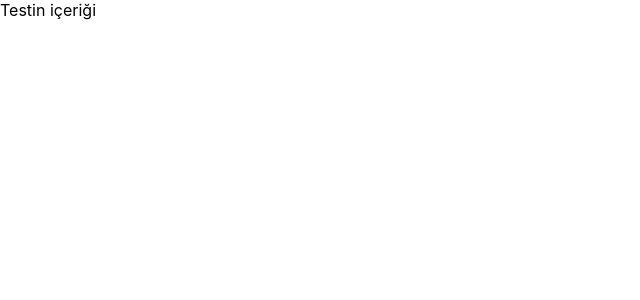
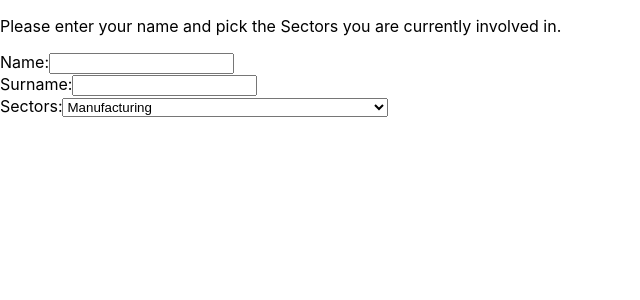
Before and after one commit to SadiKISLAR/task-02-02-23, a React (Create React App) app: page / in a window 1280 px wide. Shown: the top 300 px of the page, without its empty margins (0-640 px from the left). Built offline with nearby package versions, Linux system fonts and the light colour scheme.

Commit message:
page start

```diff
--- a/src/Test.jsx
+++ b/src/Test.jsx
@@ -1,12 +1,109 @@
-
+import React, { useState } from 'react';
 
 
 function Test() {
+    const [selectedOption, setSelectedOption] = useState("");
 
+    const handleChange = (event) => {
+        setSelectedOption(event.target.value);
+    };
 
     return (
-        <div >
-            Testin içeriği
+        <div>
+            <div>
+                <p>Please enter your name and pick the Sectors you are currently involved in.</p>
+                Name:
+                <input type="text" /> <br />
+                Surname:
+                <input type="text" />
+            </div>
+            <form>
+
+                <label>
+                    Sectors:
+                    <select value={selectedOption} onChange={handleChange}>
+                        <option value="1">Manufacturing</option>
+                        <option value="19">&nbsp;&nbsp;&nbsp;&nbsp;Construction materials</option>
+                        <option value="18">&nbsp;&nbsp;&nbsp;&nbsp;Electronics and Optics</option>
+                        <option value="6">&nbsp;&nbsp;&nbsp;&nbsp;Food and Beverage</option>
+                        <option value="342">&nbsp;&nbsp;&nbsp;&nbsp;&nbsp;&nbsp;&nbsp;&nbsp;Bakery &amp; confectionery products</option>
+                        <option value="43">&nbsp;&nbsp;&nbsp;&nbsp;&nbsp;&nbsp;&nbsp;&nbsp;Beverages</option>
+                        <option value="42">&nbsp;&nbsp;&nbsp;&nbsp;&nbsp;&nbsp;&nbsp;&nbsp;Fish &amp; fish products </option>
+                        <option value="40">&nbsp;&nbsp;&nbsp;&nbsp;&nbsp;&nbsp;&nbsp;&nbsp;Meat &amp; meat products</option>
+                        <option value="39">&nbsp;&nbsp;&nbsp;&nbsp;&nbsp;&nbsp;&nbsp;&nbsp;Milk &amp; dairy products </option>
+                        <option value="437">&nbsp;&nbsp;&nbsp;&nbsp;&nbsp;&nbsp;&nbsp;&nbsp;Other</option>
+                        <option value="378">&nbsp;&nbsp;&nbsp;&nbsp;&nbsp;&nbsp;&nbsp;&nbsp;Sweets &amp; snack food</option>
+                        <option value="13">&nbsp;&nbsp;&nbsp;&nbsp;Furniture</option>
+                        <option value="389">&nbsp;&nbsp;&nbsp;&nbsp;&nbsp;&nbsp;&nbsp;&nbsp;Bathroom/sauna </option>
+                        <option value="385">&nbsp;&nbsp;&nbsp;&nbsp;&nbsp;&nbsp;&nbsp;&nbsp;Bedroom</option>
+                        <option value="390">&nbsp;&nbsp;&nbsp;&nbsp;&nbsp;&nbsp;&nbsp;&nbsp;Children’s room </option>
+                        <option value="98">&nbsp;&nbsp;&nbsp;&nbsp;&nbsp;&nbsp;&nbsp;&nbsp;Kitchen </option>
+                        <option value="101">&nbsp;&nbsp;&nbsp;&nbsp;&nbsp;&nbsp;&nbsp;&nbsp;Living room </option>
+                        <option value="392">&nbsp;&nbsp;&nbsp;&nbsp;&nbsp;&nbsp;&nbsp;&nbsp;Office</option>
+                        <option value="394">&nbsp;&nbsp;&nbsp;&nbsp;&nbsp;&nbsp;&nbsp;&nbsp;Other (Furniture)</option>
+                        <option value="341">&nbsp;&nbsp;&nbsp;&nbsp;&nbsp;&nbsp;&nbsp;&nbsp;Outdoor </option>
+                        <option value="99">&nbsp;&nbsp;&nbsp;&nbsp;&nbsp;&nbsp;&nbsp;&nbsp;Project furniture</option>
+                        <option value="12">&nbsp;&nbsp;&nbsp;&nbsp;Machinery</option>
+                        <option value="94">&nbsp;&nbsp;&nbsp;&nbsp;&nbsp;&nbsp;&nbsp;&nbsp;Machinery components</option>
+                        <option value="91">&nbsp;&nbsp;&nbsp;&nbsp;&nbsp;&nbsp;&nbsp;&nbsp;Machinery equipment/tools</option>
+                        <option value="224">&nbsp;&nbsp;&nbsp;&nbsp;&nbsp;&nbsp;&nbsp;&nbsp;Manufacture of machinery </option>
+                        <option value="97">&nbsp;&nbsp;&nbsp;&nbsp;&nbsp;&nbsp;&nbsp;&nbsp;Maritime</option>
+                        <option value="271">&nbsp;&nbsp;&nbsp;&nbsp;&nbsp;&nbsp;&nbsp;&nbsp;&nbsp;&nbsp;&nbsp;&nbsp;Aluminium and steel workboats </option>
+                        <option value="269">&nbsp;&nbsp;&nbsp;&nbsp;&nbsp;&nbsp;&nbsp;&nbsp;&nbsp;&nbsp;&nbsp;&nbsp;Boat/Yacht building</option>
+                        <option value="230">&nbsp;&nbsp;&nbsp;&nbsp;&nbsp;&nbsp;&nbsp;&nbsp;&nbsp;&nbsp;&nbsp;&nbsp;Ship repair and conversion</option>
+                        <option value="93">&nbsp;&nbsp;&nbsp;&nbsp;&nbsp;&nbsp;&nbsp;&nbsp;Metal structures</option>
+                        <option value="508">&nbsp;&nbsp;&nbsp;&nbsp;&nbsp;&nbsp;&nbsp;&nbsp;Other</option>
+                        <option value="227">&nbsp;&nbsp;&nbsp;&nbsp;&nbsp;&nbsp;&nbsp;&nbsp;Repair and maintenance service</option>
+                        <option value="11">&nbsp;&nbsp;&nbsp;&nbsp;Metalworking</option>
+                        <option value="67">&nbsp;&nbsp;&nbsp;&nbsp;&nbsp;&nbsp;&nbsp;&nbsp;Construction of metal structures</option>
+                        <option value="263">&nbsp;&nbsp;&nbsp;&nbsp;&nbsp;&nbsp;&nbsp;&nbsp;Houses and buildings</option>
+                        <option value="267">&nbsp;&nbsp;&nbsp;&nbsp;&nbsp;&nbsp;&nbsp;&nbsp;Metal products</option>
+                        <option value="542">&nbsp;&nbsp;&nbsp;&nbsp;&nbsp;&nbsp;&nbsp;&nbsp;Metal works</option>
+                        <option value="75">&nbsp;&nbsp;&nbsp;&nbsp;&nbsp;&nbsp;&nbsp;&nbsp;&nbsp;&nbsp;&nbsp;&nbsp;CNC-machining</option>
+                        <option value="62">&nbsp;&nbsp;&nbsp;&nbsp;&nbsp;&nbsp;&nbsp;&nbsp;&nbsp;&nbsp;&nbsp;&nbsp;Forgings, Fasteners </option>
+                        <option value="69">&nbsp;&nbsp;&nbsp;&nbsp;&nbsp;&nbsp;&nbsp;&nbsp;&nbsp;&nbsp;&nbsp;&nbsp;Gas, Plasma, Laser cutting</option>
+                        <option value="66">&nbsp;&nbsp;&nbsp;&nbsp;&nbsp;&nbsp;&nbsp;&nbsp;&nbsp;&nbsp;&nbsp;&nbsp;MIG, TIG, Aluminum welding</option>
+                        <option value="9">&nbsp;&nbsp;&nbsp;&nbsp;Plastic and Rubber</option>
+                        <option value="54">&nbsp;&nbsp;&nbsp;&nbsp;&nbsp;&nbsp;&nbsp;&nbsp;Packaging</option>
+                        <option value="556">&nbsp;&nbsp;&nbsp;&nbsp;&nbsp;&nbsp;&nbsp;&nbsp;Plastic goods</option>
+                        <option value="559">&nbsp;&nbsp;&nbsp;&nbsp;&nbsp;&nbsp;&nbsp;&nbsp;Plastic processing technology</option>
+                        <option value="55">&nbsp;&nbsp;&nbsp;&nbsp;&nbsp;&nbsp;&nbsp;&nbsp;&nbsp;&nbsp;&nbsp;&nbsp;Blowing</option>
+                        <option value="57">&nbsp;&nbsp;&nbsp;&nbsp;&nbsp;&nbsp;&nbsp;&nbsp;&nbsp;&nbsp;&nbsp;&nbsp;Moulding</option>
+                        <option value="53">&nbsp;&nbsp;&nbsp;&nbsp;&nbsp;&nbsp;&nbsp;&nbsp;&nbsp;&nbsp;&nbsp;&nbsp;Plastics welding and processing</option>
+                        <option value="560">&nbsp;&nbsp;&nbsp;&nbsp;&nbsp;&nbsp;&nbsp;&nbsp;Plastic profiles</option>
+                        <option value="5">&nbsp;&nbsp;&nbsp;&nbsp;Printing </option>
+                        <option value="148">&nbsp;&nbsp;&nbsp;&nbsp;&nbsp;&nbsp;&nbsp;&nbsp;Advertising</option>
+                        <option value="150">&nbsp;&nbsp;&nbsp;&nbsp;&nbsp;&nbsp;&nbsp;&nbsp;Book/Periodicals printing</option>
+                        <option value="145">&nbsp;&nbsp;&nbsp;&nbsp;&nbsp;&nbsp;&nbsp;&nbsp;Labelling and packaging printing</option>
+                        <option value="7">&nbsp;&nbsp;&nbsp;&nbsp;Textile and Clothing</option>
+                        <option value="44">&nbsp;&nbsp;&nbsp;&nbsp;&nbsp;&nbsp;&nbsp;&nbsp;Clothing</option>
+                        <option value="45">&nbsp;&nbsp;&nbsp;&nbsp;&nbsp;&nbsp;&nbsp;&nbsp;Textile</option>
+                        <option value="8">&nbsp;&nbsp;&nbsp;&nbsp;Wood</option>
+                        <option value="337">&nbsp;&nbsp;&nbsp;&nbsp;&nbsp;&nbsp;&nbsp;&nbsp;Other (Wood)</option>
+                        <option value="51">&nbsp;&nbsp;&nbsp;&nbsp;&nbsp;&nbsp;&nbsp;&nbsp;Wooden building materials</option>
+                        <option value="47">&nbsp;&nbsp;&nbsp;&nbsp;&nbsp;&nbsp;&nbsp;&nbsp;Wooden houses</option>
+                        <option value="3">Other</option>
+                        <option value="37">&nbsp;&nbsp;&nbsp;&nbsp;Creative industries</option>
+                        <option value="29">&nbsp;&nbsp;&nbsp;&nbsp;Energy technology</option>
+                        <option value="33">&nbsp;&nbsp;&nbsp;&nbsp;Environment</option>
+                        <option value="2">Service</option>
+                        <option value="25">&nbsp;&nbsp;&nbsp;&nbsp;Business services</option>
+                        <option value="35">&nbsp;&nbsp;&nbsp;&nbsp;Engineering</option>
+                        <option value="28">&nbsp;&nbsp;&nbsp;&nbsp;Information Technology and Telecommunications</option>
+                        <option value="581">&nbsp;&nbsp;&nbsp;&nbsp;&nbsp;&nbsp;&nbsp;&nbsp;Data processing, Web portals, E-marketing</option>
+                        <option value="576">&nbsp;&nbsp;&nbsp;&nbsp;&nbsp;&nbsp;&nbsp;&nbsp;Programming, Consultancy</option>
+                        <option value="121">&nbsp;&nbsp;&nbsp;&nbsp;&nbsp;&nbsp;&nbsp;&nbsp;Software, Hardware</option>
+                        <option value="122">&nbsp;&nbsp;&nbsp;&nbsp;&nbsp;&nbsp;&nbsp;&nbsp;Telecommunications</option>
+                        <option value="22">&nbsp;&nbsp;&nbsp;&nbsp;Tourism</option>
+                        <option value="141">&nbsp;&nbsp;&nbsp;&nbsp;Translation services</option>
+                        <option value="21">&nbsp;&nbsp;&nbsp;&nbsp;Transport and Logistics</option>
+                        <option value="111">&nbsp;&nbsp;&nbsp;&nbsp;&nbsp;&nbsp;&nbsp;&nbsp;Air</option>
+                        <option value="114">&nbsp;&nbsp;&nbsp;&nbsp;&nbsp;&nbsp;&nbsp;&nbsp;Rail</option>
+                        <option value="112">&nbsp;&nbsp;&nbsp;&nbsp;&nbsp;&nbsp;&nbsp;&nbsp;Road</option>
+                        <option value="113">&nbsp;&nbsp;&nbsp;&nbsp;&nbsp;&nbsp;&nbsp;&nbsp;Water</option>
+                    </select>
+                </label>
+            </form>
         </div>
     );
 }
```
